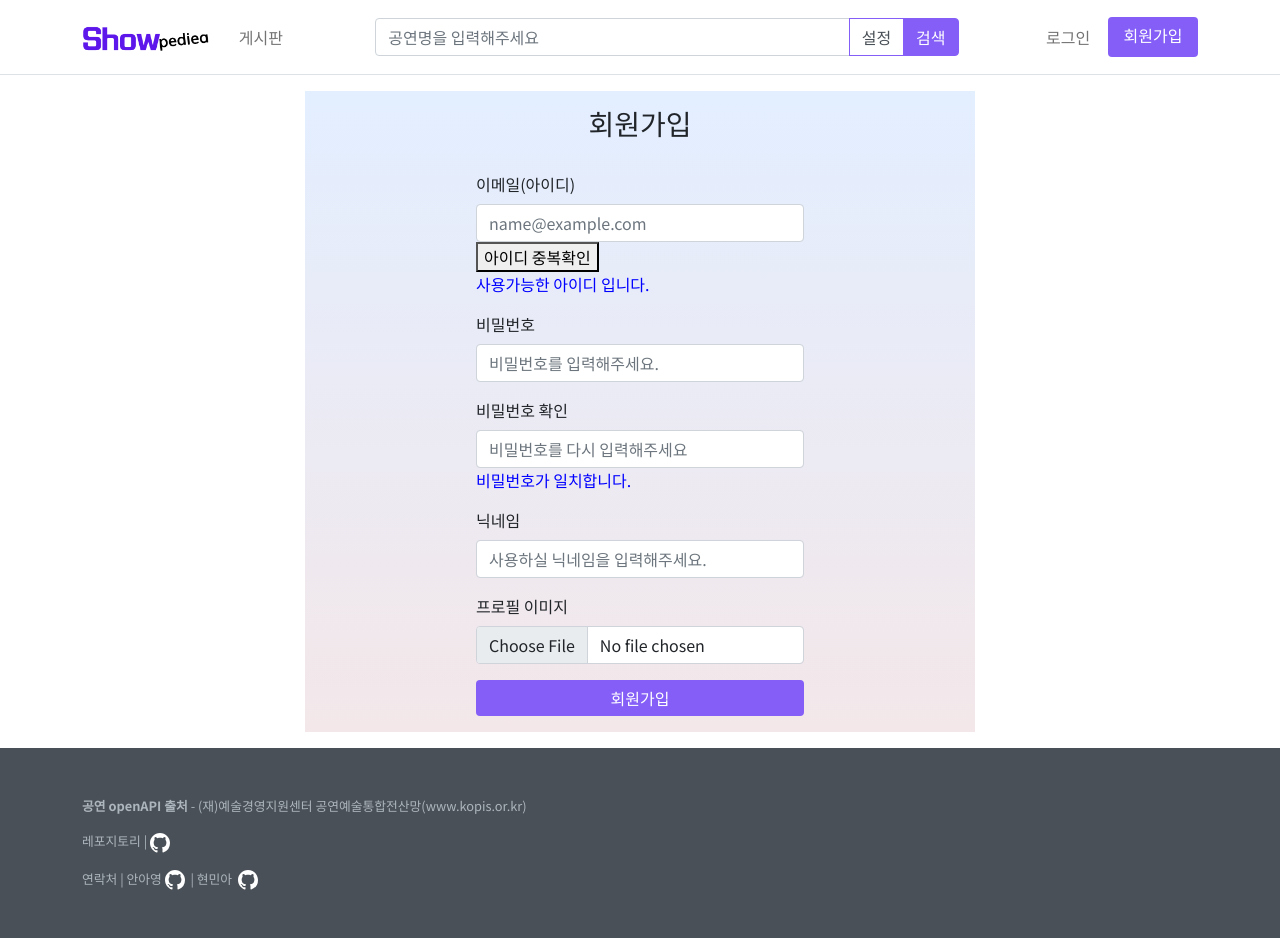
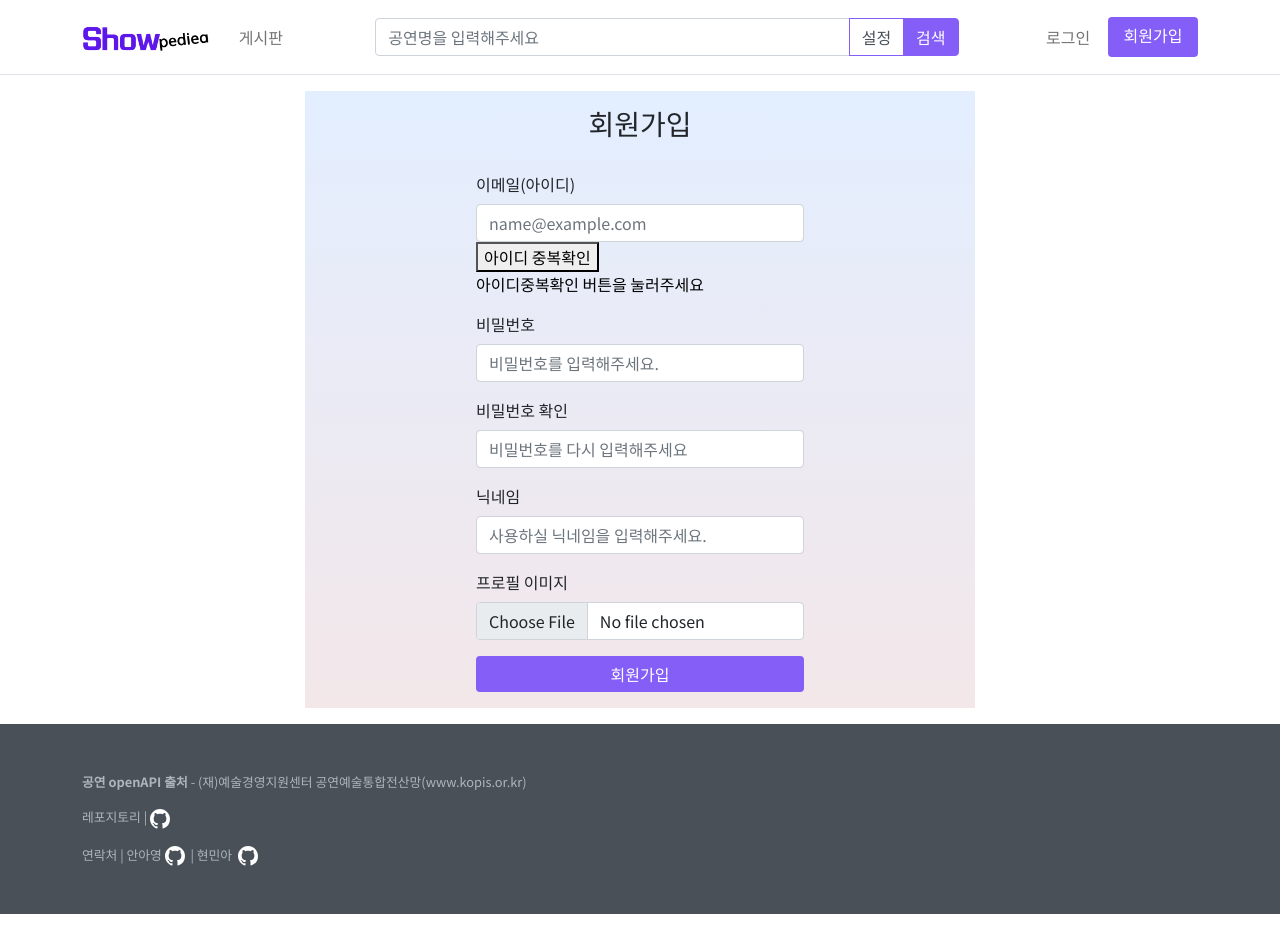
Before and after one commit to hminah0215/showpedia, a React (Create React App) app in the folder frontend/: page /regist in a window 1280 px wide. After the commit the page ends 914 px from the top, so only its background shows below. Built offline with nearby package versions, Linux system fonts and the light colour scheme; no server answers.

Commit message:
[fix] 메시지 수정

```diff
--- a/frontend/src/pages/Login.js
+++ b/frontend/src/pages/Login.js
@@ -46,7 +46,7 @@ const Login = () => {
         }
       })
       .catch((err) => {
-        console.err(err);
+        console.error(err);
       });
   };
 
--- a/frontend/src/pages/Regist.js
+++ b/frontend/src/pages/Regist.js
@@ -16,8 +16,8 @@ const Regist = () => {
 
   // 아이디 중복체크, 비밀번호 입력확인
   // true 상태여야 회원가입이 가능하다.
-  const [checkIdError, setCheckIdError] = useState(false);
-  const [passwordError, setPasswordError] = useState(false);
+  const [checkIdError, setCheckIdError] = useState(undefined);
+  const [passwordError, setPasswordError] = useState(undefined);
 
   // 디스패치 사용
   const dispatch = useDispatch();
@@ -48,6 +48,8 @@ const Regist = () => {
     console.log('setProfilePhoto');
   };
 
+  // console.log('checkIdError', checkIdError);
+
   // 아이디 중복확인 버튼 이벤트
   const IdDBcheck = (e) => {
     e.preventDefault();
@@ -60,6 +62,7 @@ const Regist = () => {
       .post('http://localhost:3005/checkId', checkData)
       .then((result) => {
         console.log('아이디중복체크result', result);
+
         const emailInput = document.getElementById('formBasicEmail').value;
         console.log('emailInput', emailInput);
 
@@ -145,14 +148,21 @@ const Regist = () => {
               onChange={onIdHandler}
               placeholder="name@example.com"
             />
+
             <button onClick={IdDBcheck}>아이디 중복확인</button>
-            {/* {checkIdError && (
-              <div style={{ color: 'red' }}>중복된 아이디 입니다.다른아이디를 입력해주세요.</div>
-            )} */}
-            {checkIdError ? (
-              <div style={{ color: 'red' }}>중복된 아이디 입니다.다른아이디를 입력해주세요.</div>
+            {/* 삼항연산자 중첩사용! */}
+            {checkIdError === undefined ? (
+              <>
+                <div style={{ color: 'black' }}>아이디중복확인 버튼을 눌러주세요</div>
+              </>
+            ) : checkIdError ? (
+              <>
+                <div style={{ color: 'red' }}>중복된 아이디 입니다.다른아이디를 입력해주세요.</div>
+              </>
             ) : (
-              <div style={{ color: 'blue' }}>사용가능한 아이디 입니다.</div>
+              <>
+                <div style={{ color: 'blue' }}>사용가능한 아이디 입니다.</div>
+              </>
             )}
           </Form.Group>
 
@@ -174,8 +184,10 @@ const Regist = () => {
               onChange={onConfirmPasswordHandler}
               placeholder="비밀번호를 다시 입력해주세요"
             />
-            {/* {passwordError && <div style={{ color: 'red' }}>비밀번호가 일치하지 않습니다.</div>} */}
-            {passwordError ? (
+            {/* 삼항연산자 중첩사용,패스워드체크 전에는 메시지가 없음 */}
+            {passwordError === undefined ? (
+              ''
+            ) : passwordError ? (
               <div style={{ color: 'red' }}>비밀번호가 일치하지 않습니다.</div>
             ) : (
               <div style={{ color: 'blue' }}>비밀번호가 일치합니다.</div>
```
